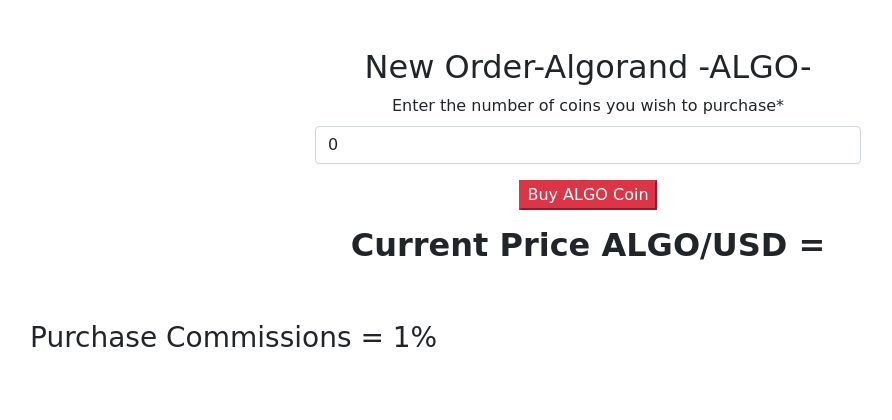
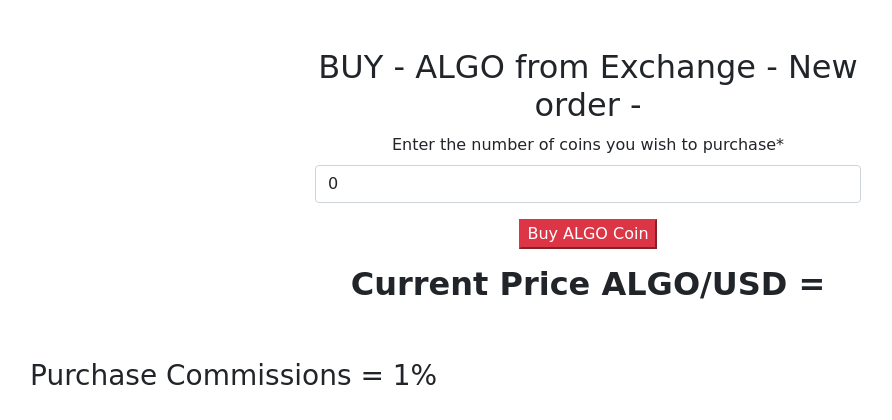
Before and after one commit to JIMMI74/Algorand_Social_Forum_Exchange-with-Django-Djongo-MongoDB-, a Django app: page /buycoin/ in a window 1280 px wide. Shown: the part 112-532 px from the top of the page, without its empty margins (52-944 px from the left). Run offline with Django 3.2, Linux system fonts and the light colour scheme; data that the repository does not hold is empty; parts of the project's set-up code (start-up, migrations or seed data) failed here and were passed over; some libraries are stand-ins or nearby versions.

Commit message:
Update purchase.html

```diff
--- a/coinmarketalgo/templates/coinmarketalgo/purchase.html
+++ b/coinmarketalgo/templates/coinmarketalgo/purchase.html
@@ -5,7 +5,7 @@
 
 <div class="row justify-content-center mt-4">
     <div class="col-6 text-center nio">
-        <h2>New Order-Algorand -ALGO-</h2>
+        <h2>BUY - ALGO  from Exchange - New order -</h2>
         <form method="POST" novalidate>
             {% csrf_token %}
             {{ form|crispy }}
```
